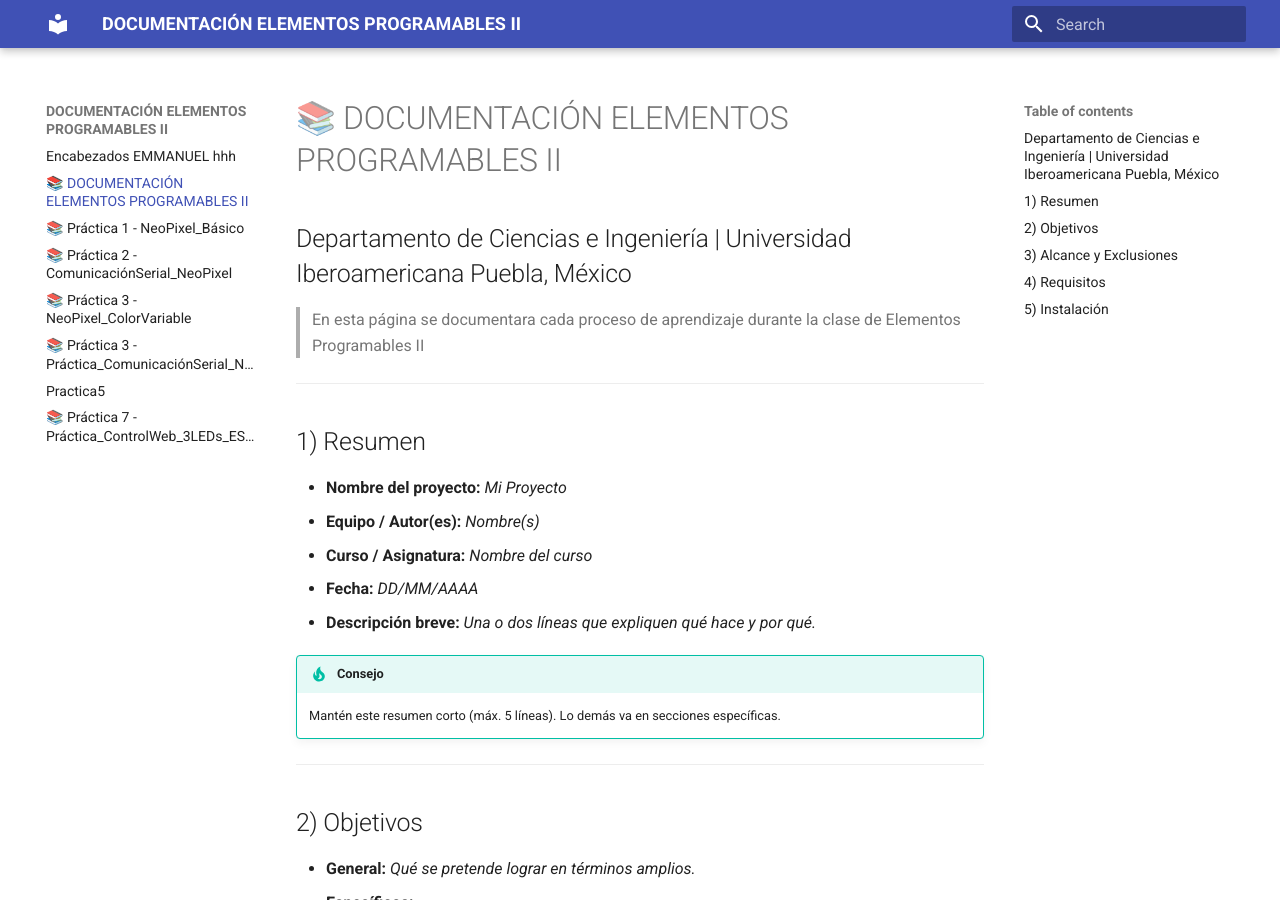
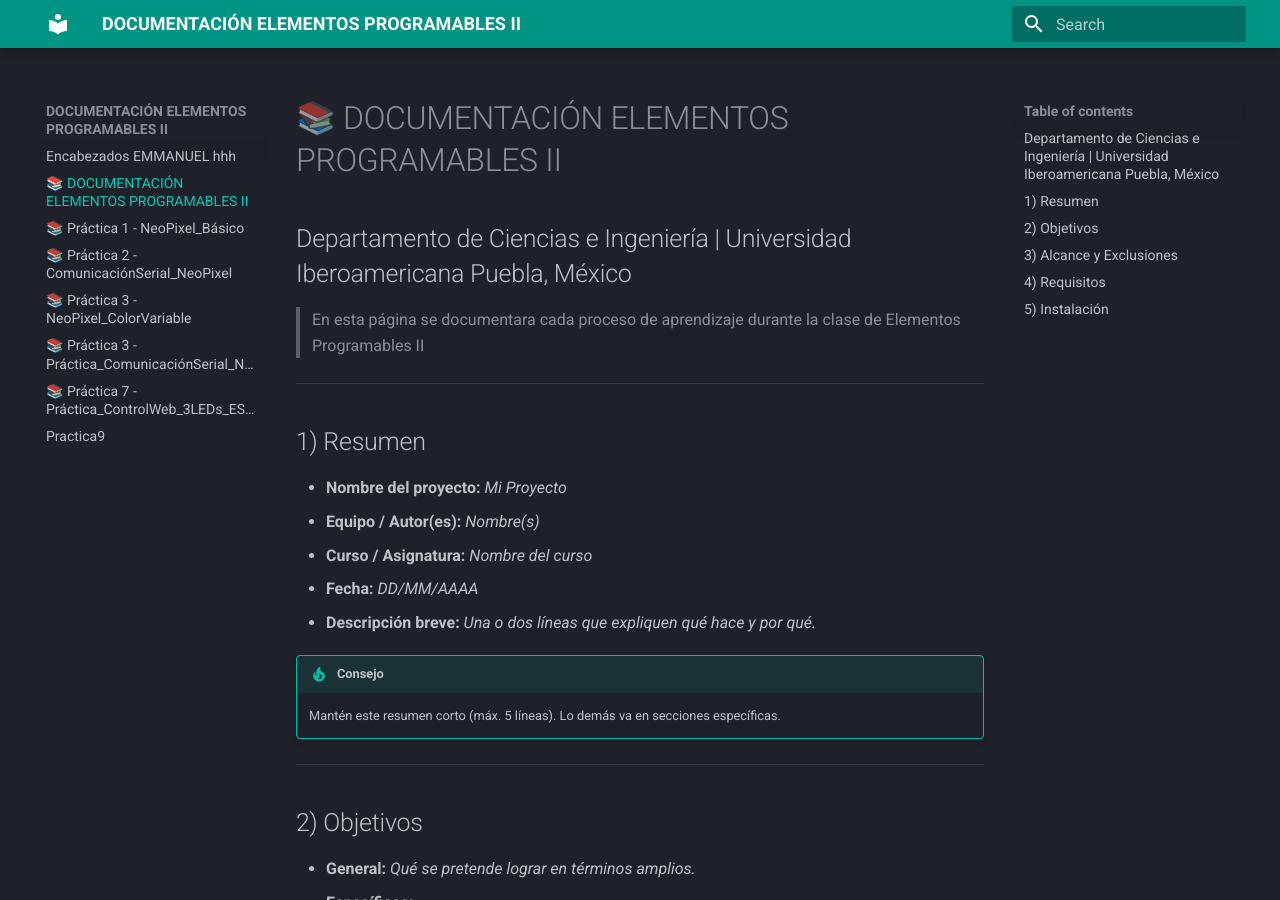
Before and after one commit to emmanuelangelesb/ELEMENTOS-PROGRAMABLES-II, an MkDocs documentation site: the page built from docs/ejemplo.md, in a window 1280 px wide and 900 px high. Built offline with MkDocs 1.6.1 and Material for MkDocs 9.7.7, drawn with Linux system fonts in a browser that asks for light colours.

Commit message:
cambios chistosos petada

```diff
--- a/mkdocs.yml
+++ b/mkdocs.yml
@@ -28,8 +28,10 @@ theme:
   name: material
   highlightjs: true
   palette:
-      - scheme: default
-        primary: dark turquoise blue
+      - scheme: slate
+        primary: teal
+        accent: amber
+
 
   features:
     - content.code.copy
```
Also changed, not shown: docs/practica9.md (added, +1 -0 lines), docs/practica5.md (deleted), docs/practica7.md (renamed from docs/practica6.md).
